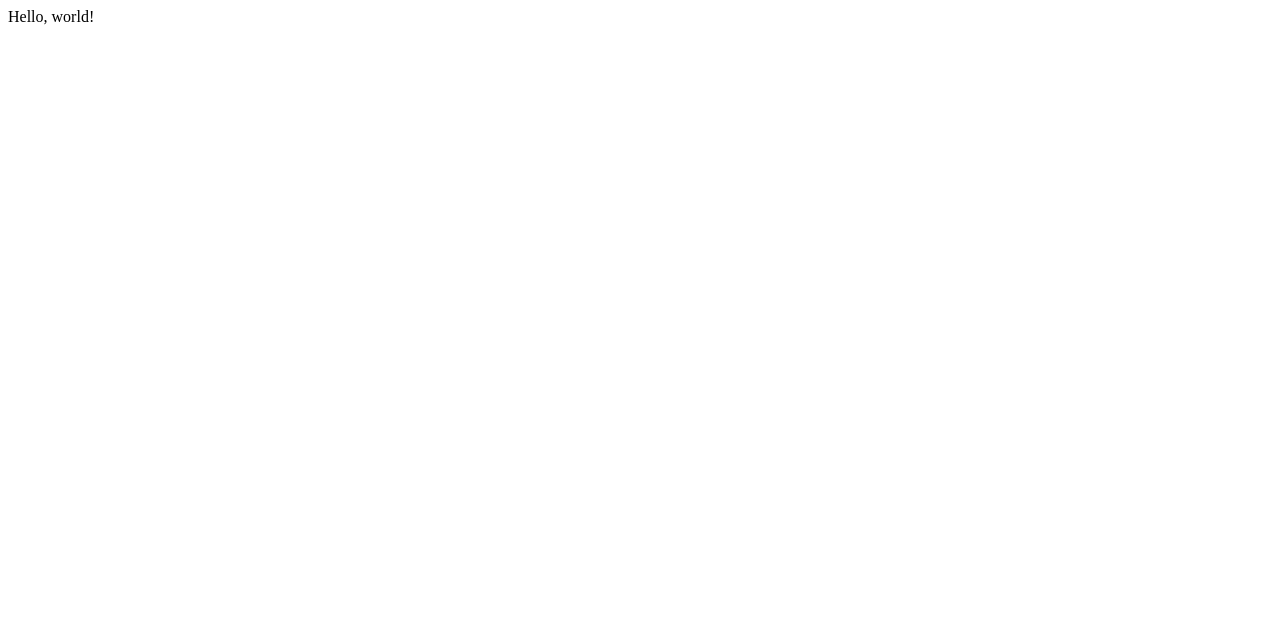
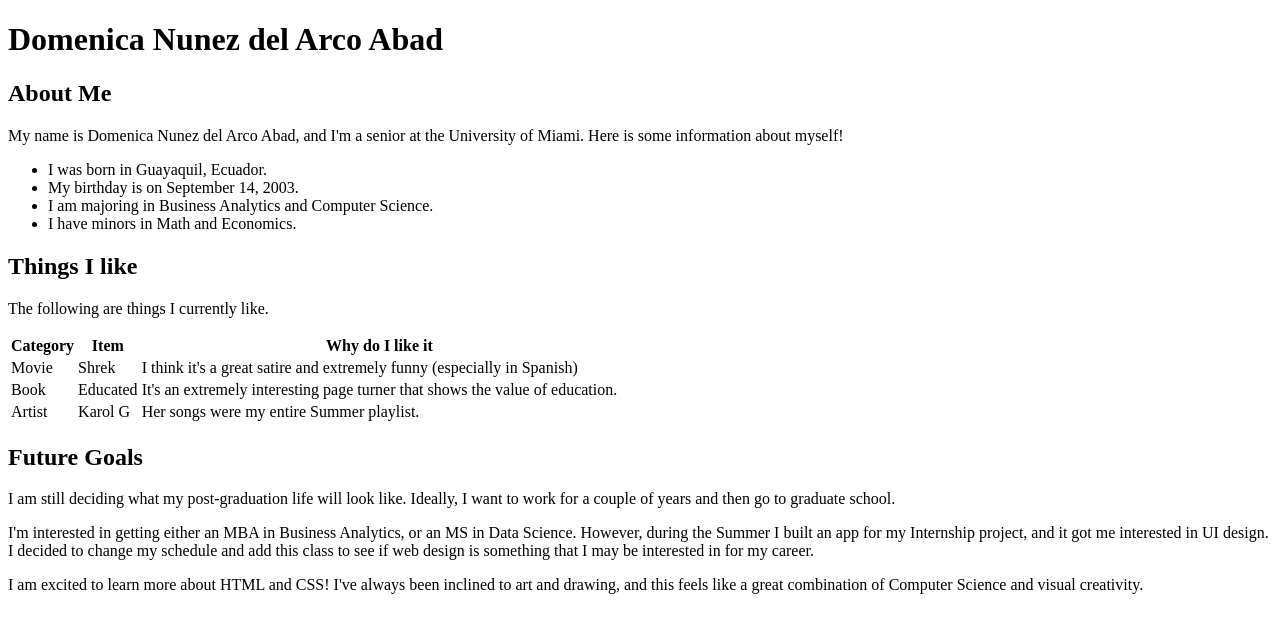
Before and after one commit to dnunezdelarco/dnunezdelarco.github.io, a plain HTML site: page index.html in a window 1280 px wide. Drawn offline with Linux system fonts and the light colour scheme.

Commit message:
Project Assignment

```diff
--- a/index.html
+++ b/index.html
@@ -1 +1,61 @@
-Hello, world!
+<!DOCTYPE html>
+<html lang="en">
+    <head>
+        <meta charset="utf-8">
+        <title>Domenica's Webpage</title>
+    </head>
+
+    <body>
+
+        <h1>Domenica Nunez del Arco Abad</h1>
+
+            <h2>About Me</h2>
+
+                <p>My name is Domenica Nunez del Arco Abad, and I'm a senior at the University of Miami. Here is some information about myself!</p>
+
+                <ul>
+                    <li>I was born in Guayaquil, Ecuador.</li>
+                    <li>My birthday is on September 14, 2003.</li>
+                    <li>I am majoring in Business Analytics and Computer Science.</li>
+                    <li>I have minors in Math and Economics.</li>
+                </ul>
+
+            <h2>Things I like</h2>
+
+                <p>The following are things I currently like.</p>
+
+                <table>
+                    <tr>
+                        <th>Category</th>
+                        <th>Item</th>
+                        <th>Why do I like it</th>
+                    </tr>
+
+                    <tr>
+                        <td>Movie</td>
+                        <td>Shrek</td>
+                        <td>I think it's a great satire and extremely funny (especially in Spanish)</td>
+                    </tr>
+                    <tr>
+                        <td>Book</td>
+                        <td>Educated</td>
+                        <td>It's an extremely interesting page turner that shows the value of education.</td>
+                    </tr>
+                    <tr>
+                        <td>Artist</td>
+                        <td>Karol G</td>
+                        <td>Her songs were my entire Summer playlist.</td>
+                    </tr>
+                </table>
+
+            <h2>Future Goals</h2>
+
+            <p>I am still deciding what my post-graduation life will look like. Ideally, I want to work for a couple of years and then go to graduate school.</p>
+
+            <p>I'm interested in getting either an MBA in Business Analytics, or an MS in Data Science. However, during the Summer I built an app for my Internship project, and it got me interested in UI design. I decided to change my schedule and add this class to see if web design is something that I may be interested in for my career.</p>
+
+            <p>I am excited to learn more about HTML and CSS! I've always been inclined to art and drawing, and this feels like a great combination of Computer Science and visual creativity.</p>
+
+    </body>
+
+</html>
```
